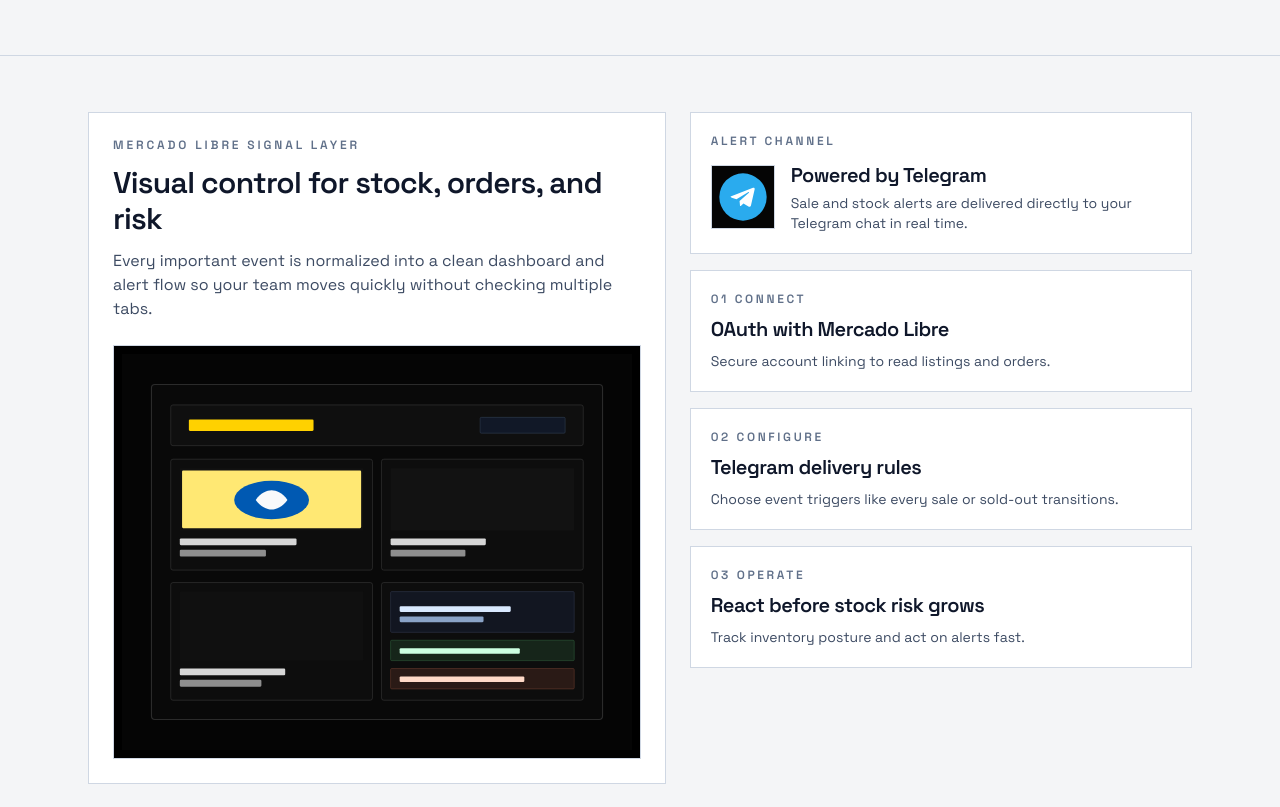
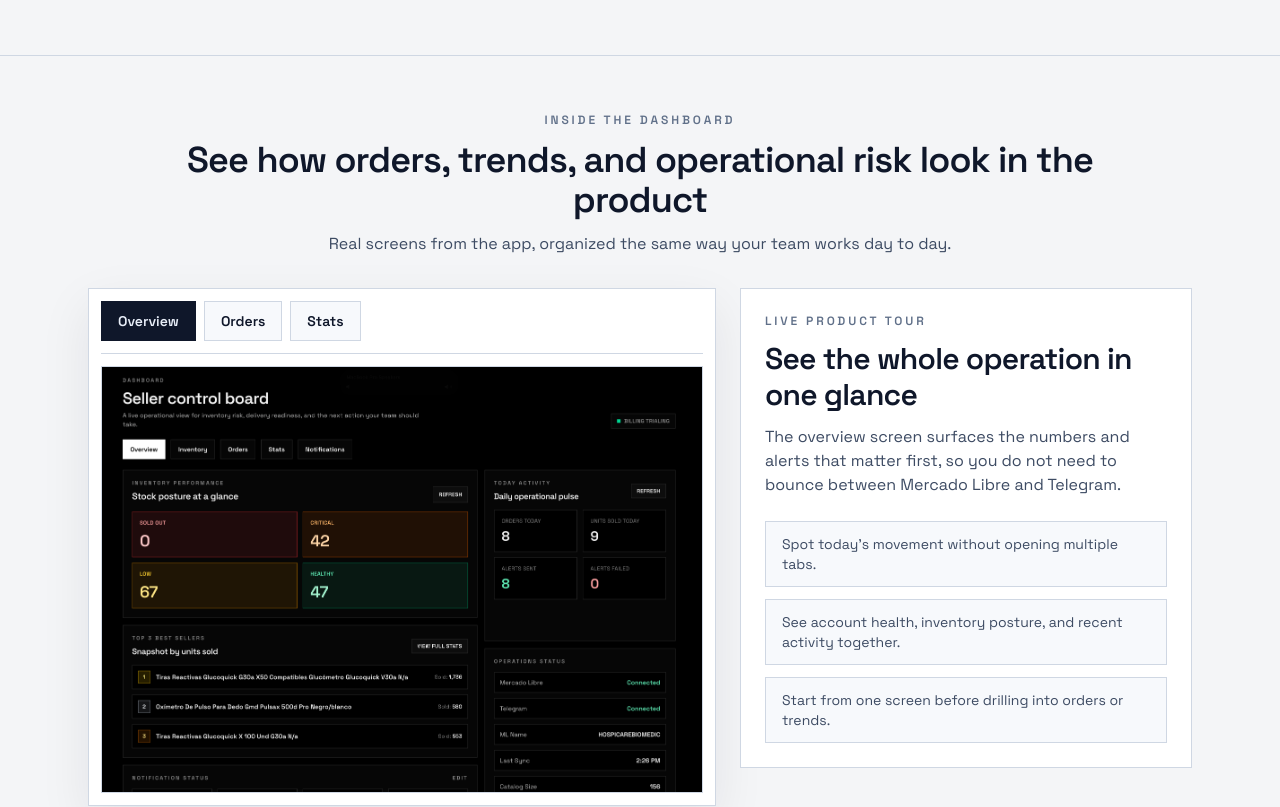
Before and after one commit to Lopez4163/MercadoLibre_app, a Next.js app: page / in a window 1280 px wide. Shown: the part 837-1644 px from the top of the page. Built offline with nearby package versions, Linux system fonts and the light colour scheme; no server answers.

Commit message:
Add landing page product showcase

```diff
--- /dev/null
+++ b/components/marketing/ProductShowcase.tsx
@@ -0,0 +1,107 @@
+"use client";
+
+import Image from "next/image";
+import { useState } from "react";
+
+type ShowcaseTab = "overview" | "orders" | "stats";
+
+const SHOWCASE_ITEMS: Record<
+  ShowcaseTab,
+  {
+    label: string;
+    title: string;
+    description: string;
+    imageSrc: string;
+    imageAlt: string;
+    points: string[];
+  }
+> = {
+  overview: {
+    label: "Overview",
+    title: "See the whole operation in one glance",
+    description: "The overview screen surfaces the numbers and alerts that matter first, so you do not need to bounce between Mercado Libre and Telegram.",
+    imageSrc: "/images/dashboard-img.png",
+    imageAlt: "Dashboard overview showing performance cards and recent activity",
+    points: [
+      "Spot today’s movement without opening multiple tabs.",
+      "See account health, inventory posture, and recent activity together.",
+      "Start from one screen before drilling into orders or trends.",
+    ],
+  },
+  orders: {
+    label: "Orders",
+    title: "Work through orders without losing context",
+    description: "The orders view keeps recent order flow, delivery state, and retry actions visible in one place so your team can move fast.",
+    imageSrc: "/images/order-img.png",
+    imageAlt: "Orders screen showing recent orders and delivery actions",
+    points: [
+      "Review incoming orders in a structured queue.",
+      "Check notification delivery status beside each order.",
+      "Retry failed Telegram sends without leaving the dashboard.",
+    ],
+  },
+  stats: {
+    label: "Stats",
+    title: "Watch patterns before they become problems",
+    description: "The stats screen turns daily activity into clear signals so you can see momentum, risk, and trend changes earlier.",
+    imageSrc: "/images/stats-img.png",
+    imageAlt: "Stats screen showing charts and summarized order metrics",
+    points: [
+      "Track performance trends instead of reacting too late.",
+      "Use visual summaries to understand volume shifts quickly.",
+      "Catch stock and sales changes before they hurt revenue.",
+    ],
+  },
+};
+
+export default function ProductShowcase() {
+  const [activeTab, setActiveTab] = useState<ShowcaseTab>("overview");
+  const activeItem = SHOWCASE_ITEMS[activeTab];
+
+  return (
+    <div className="grid gap-6 md:grid-cols-[1.25fr_0.9fr] md:items-start">
+      <div className="border border-[var(--border-1)] bg-[var(--surface-1)] p-3 shadow-[0_18px_48px_rgba(15,23,42,0.08)]">
+        <div className="mb-3 flex flex-wrap gap-2 border-b border-[var(--border-1)] pb-3">
+          {(Object.entries(SHOWCASE_ITEMS) as Array<[ShowcaseTab, (typeof SHOWCASE_ITEMS)[ShowcaseTab]]>).map(([key, item]) => (
+            <button
+              key={key}
+              type="button"
+              onClick={() => setActiveTab(key)}
+              className={[
+                "inline-flex h-10 items-center border px-4 text-sm font-semibold",
+                activeTab === key
+                  ? "border-[var(--accent)] bg-[var(--accent)] text-[var(--accent-contrast)]"
+                  : "border-[var(--border-1)] bg-[var(--surface-2)] text-[var(--text-1)] hover:bg-[var(--surface-1)]",
+              ].join(" ")}
+            >
+              {item.label}
+            </button>
+          ))}
+        </div>
+        <div className="overflow-hidden border border-[var(--border-1)] bg-[var(--surface-2)]">
+          <Image
+            src={activeItem.imageSrc}
+            alt={activeItem.imageAlt}
+            width={1600}
+            height={1100}
+            className="h-auto w-full"
+            priority
+          />
+        </div>
+      </div>
+
+      <div className="border border-[var(--border-1)] bg-[var(--surface-1)] p-6">
+        <p className="text-xs font-semibold uppercase tracking-[0.24em] text-[var(--text-3)]">Live Product Tour</p>
+        <h3 className="mt-3 text-3xl font-semibold tracking-tight text-[var(--text-1)]">{activeItem.title}</h3>
+        <p className="mt-3 text-[var(--text-2)]">{activeItem.description}</p>
+        <ul className="mt-6 grid gap-3 text-sm text-[var(--text-2)]">
+          {activeItem.points.map((point) => (
+            <li key={point} className="border border-[var(--border-1)] bg-[var(--surface-2)] px-4 py-3">
+              {point}
+            </li>
+          ))}
+        </ul>
+      </div>
+    </div>
+  );
+}
--- a/src/app/page.tsx
+++ b/src/app/page.tsx
@@ -1,6 +1,7 @@
 import Navbar from "../../components/layout/Navbar";
 import Link from "next/link";
 import Image from "next/image";
+import ProductShowcase from "../../components/marketing/ProductShowcase";
 
 export default function HomePage() {
   return (
@@ -64,61 +65,17 @@ export default function HomePage() {
       </section>
 
       <section className="mx-auto max-w-6xl px-6 py-14">
-        <div className="grid gap-6 md:grid-cols-[1.15fr_1fr]">
-          <div className="border border-[var(--border-1)] bg-[var(--surface-1)] p-6">
-            <p className="text-xs font-semibold uppercase tracking-[0.24em] text-[var(--text-3)]">Mercado Libre Signal Layer</p>
-            <h2 className="mt-3 text-3xl font-semibold tracking-tight text-[var(--text-1)]">Visual control for stock, orders, and risk</h2>
-            <p className="mt-3 max-w-2xl text-[var(--text-2)]">
-              Every important event is normalized into a clean dashboard and alert flow so your team moves quickly without checking multiple tabs.
-            </p>
-            <div className="mt-6 border border-[var(--border-1)] bg-black p-2">
-              <Image
-                src="/graphics/mercadolibre-grid.svg"
-                alt="Mercado Libre catalog and stock management preview"
-                width={900}
-                height={700}
-                className="h-auto w-full"
-              />
-            </div>
-          </div>
-
-          <div className="space-y-4">
-            <article className="border border-[var(--border-1)] bg-[var(--surface-1)] p-5">
-              <p className="text-xs font-semibold uppercase tracking-[0.22em] text-[var(--text-3)]">Alert Channel</p>
-              <div className="mt-3 flex items-center gap-4">
-                <Image
-                  src="/graphics/telegram-mark.svg"
-                  alt="Telegram icon"
-                  width={64}
-                  height={64}
-                  className="h-16 w-16 border border-[var(--border-1)]"
-                />
-                <div>
-                  <h3 className="text-xl font-semibold tracking-tight text-[var(--text-1)]">Powered by Telegram</h3>
-                  <p className="mt-1 text-sm text-[var(--text-2)]">
-                    Sale and stock alerts are delivered directly to your Telegram chat in real time.
-                  </p>
-                </div>
-              </div>
-            </article>
-            <article className="border border-[var(--border-1)] bg-[var(--surface-1)] p-5">
-              <p className="text-xs font-semibold uppercase tracking-[0.22em] text-[var(--text-3)]">01 Connect</p>
-              <h3 className="mt-2 text-xl font-semibold tracking-tight text-[var(--text-1)]">OAuth with Mercado Libre</h3>
-              <p className="mt-2 text-sm text-[var(--text-2)]">
-                Secure account linking to read listings and orders.
-              </p>
-            </article>
-            <article className="border border-[var(--border-1)] bg-[var(--surface-1)] p-5">
-              <p className="text-xs font-semibold uppercase tracking-[0.22em] text-[var(--text-3)]">02 Configure</p>
-              <h3 className="mt-2 text-xl font-semibold tracking-tight text-[var(--text-1)]">Telegram delivery rules</h3>
-              <p className="mt-2 text-sm text-[var(--text-2)]">Choose event triggers like every sale or sold-out transitions.</p>
-            </article>
-            <article className="border border-[var(--border-1)] bg-[var(--surface-1)] p-5">
-              <p className="text-xs font-semibold uppercase tracking-[0.22em] text-[var(--text-3)]">03 Operate</p>
-              <h3 className="mt-2 text-xl font-semibold tracking-tight text-[var(--text-1)]">React before stock risk grows</h3>
-              <p className="mt-2 text-sm text-[var(--text-2)]">Track inventory posture and act on alerts fast.</p>
-            </article>
-          </div>
+        <div className="mx-auto max-w-5xl text-center">
+          <p className="text-xs font-semibold uppercase tracking-[0.24em] text-[var(--text-3)]">Inside The Dashboard</p>
+          <h2 className="mt-3 text-3xl font-semibold tracking-tight text-[var(--text-1)] md:text-4xl">
+            See how orders, trends, and operational risk look in the product
+          </h2>
+          <p className="mt-3 text-[var(--text-2)]">
+            Real screens from the app, organized the same way your team works day to day.
+          </p>
+        </div>
+        <div className="mt-8">
+          <ProductShowcase />
         </div>
       </section>
 
```
